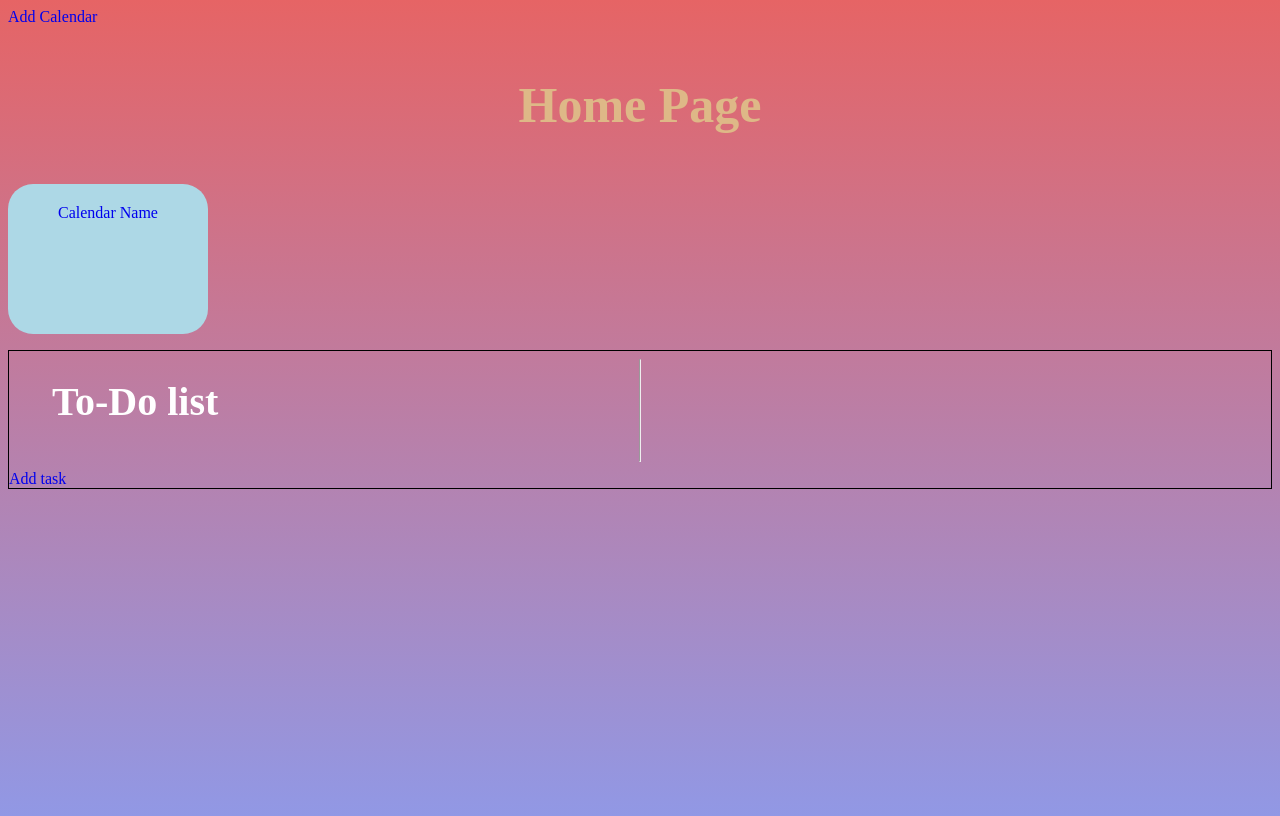
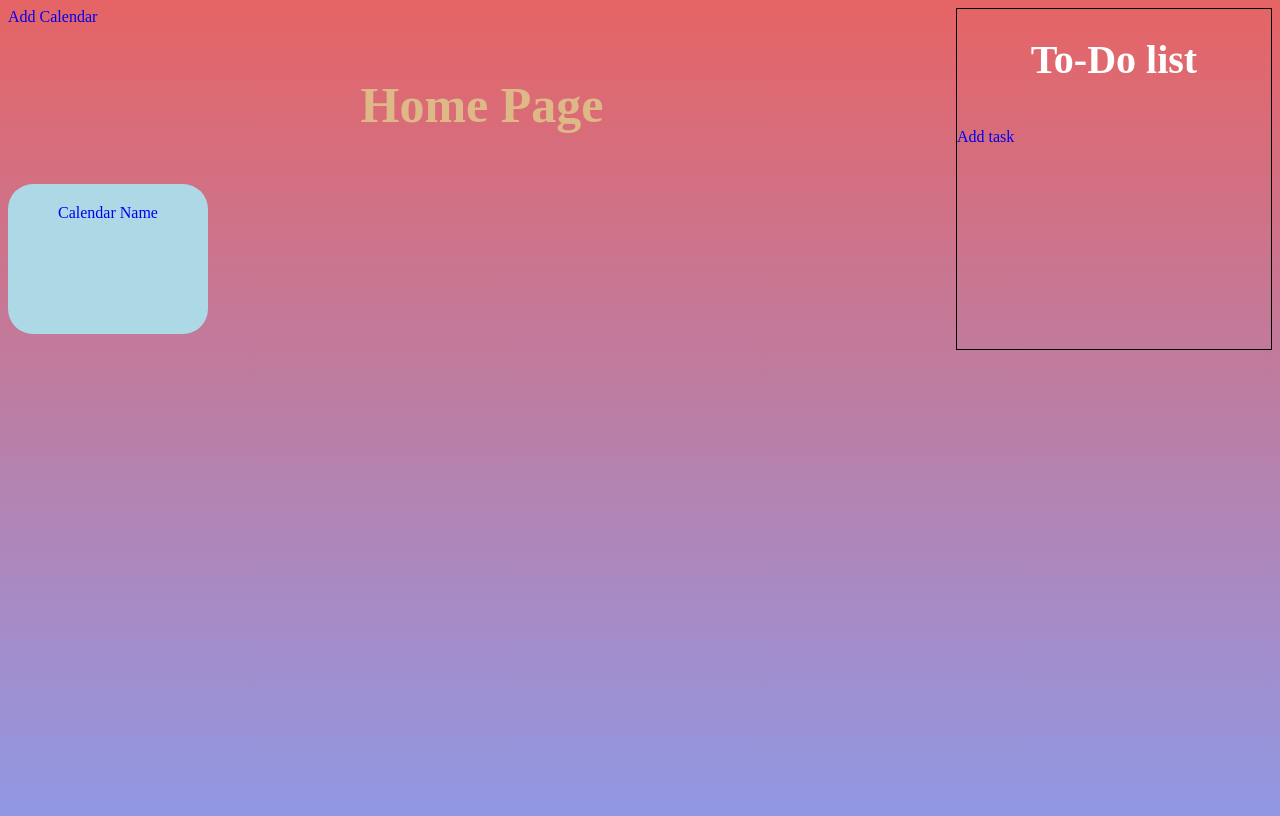
Before and after one commit to eltom55/TimeDrop, a Django app: template templates/HomePage.html in a window 1280 px wide. Run offline with Django 4.2, Linux system fonts and the light colour scheme; the template is opened without the code that fills it, so the values that code supplies are empty.

Commit message:
Add files via upload

```diff
--- a/templates/HomePage.html
+++ b/templates/HomePage.html
@@ -1,5 +1,7 @@
 <!DOCTYPE html>
 <html>
+    <div class = "home">
+        <div>
         <head>
             <title>Home Page</title>
             <link rel = "stylesheet" href="Login.css">
@@ -10,15 +12,15 @@
             <div class="calendarFormat">
             <p id = "rcorners3"><a href = "CalendarPage.html">Calendar Name</a></p>
             </div>
+        </div>
 
         <div class = "ToDoBox">
-            <div class = "ToDo">
+
             <h1 style = "text-align: center;">To-Do list</h1>
-            <hr>
-            </div>
-            <div>
             <a href = "AddToDoTask.html">Add task</a>
+
         </div>
     </div>
     </body>
+</div>
 </html>
--- /dev/null
+++ b/templates/Login.css
@@ -0,0 +1,102 @@
+*{
+    font-family:sans-serif
+    margin 0;
+    padding: 0;
+    text-decoration: none;
+    box-sizing: border-box;
+}
+body
+{
+    min-height: 100vh;
+    background: linear-gradient(#e66465, #9198e5);
+}
+form
+{
+
+    width: 350px;
+    height:800;
+    padding: 75px 50px;
+    position: absolute;
+    left:50%;
+    top:50%;
+    transform:translate(-50%,-50%);
+}
+h1
+{
+    text-align:center;
+    margin-bottom: 45px;
+    color: white;
+    font-size: 40px;
+}
+.textBoxdiv
+{
+    border-bottom:2px solid white;
+    position: relative;
+    margin:35px 0;
+}
+.textBoxdiv input
+{
+    background: none;
+    border: none;
+    outline: none;
+    width: 100%;
+    color:#123123;
+    height: 30px;
+    font-size: 20px;
+}
+.loginBtn
+{
+    height:45px;
+    width:100%;
+    border: none;
+    outline:none;
+    background-size: 200%;
+}
+.loginBtn
+{
+    background-position: right;
+    font-size: 17px;
+}
+.signup
+{
+    color:white;
+    margin-top:45px;
+}
+h3
+{
+    color:burlywood;
+    text-align: center;
+    font-size: 50px;
+}
+.previousPage
+{
+    margin-top:20px;
+}
+#rcorners3
+{
+    border-radius: 25px;
+    background-color: lightblue;
+    background-position: left top;
+    background-repeat: repeat;
+    padding: 20px;
+    width: 200px;
+    height: 150px;
+}
+.calendarFormat
+{
+    text-align: center;
+}
+.ToDoBox
+{
+    border:1px solid black;
+}
+.ToDo
+{
+    display:grid;
+    grid-template-columns: 1fr 3fr 1fr;
+}
+.home
+{
+    display: grid;
+    grid-template-columns: 3fr 1fr;
+}
```
Lines whose indentation alone changed are shown as unchanged.
